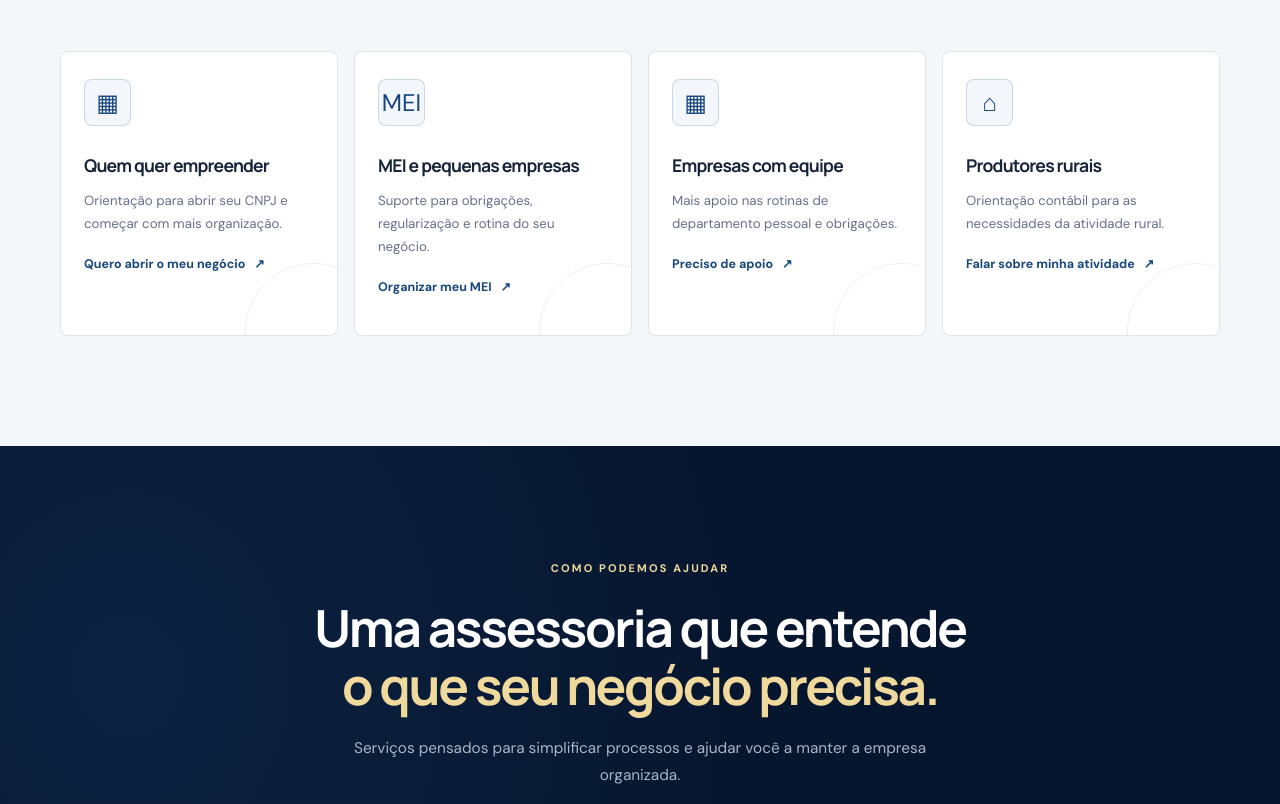
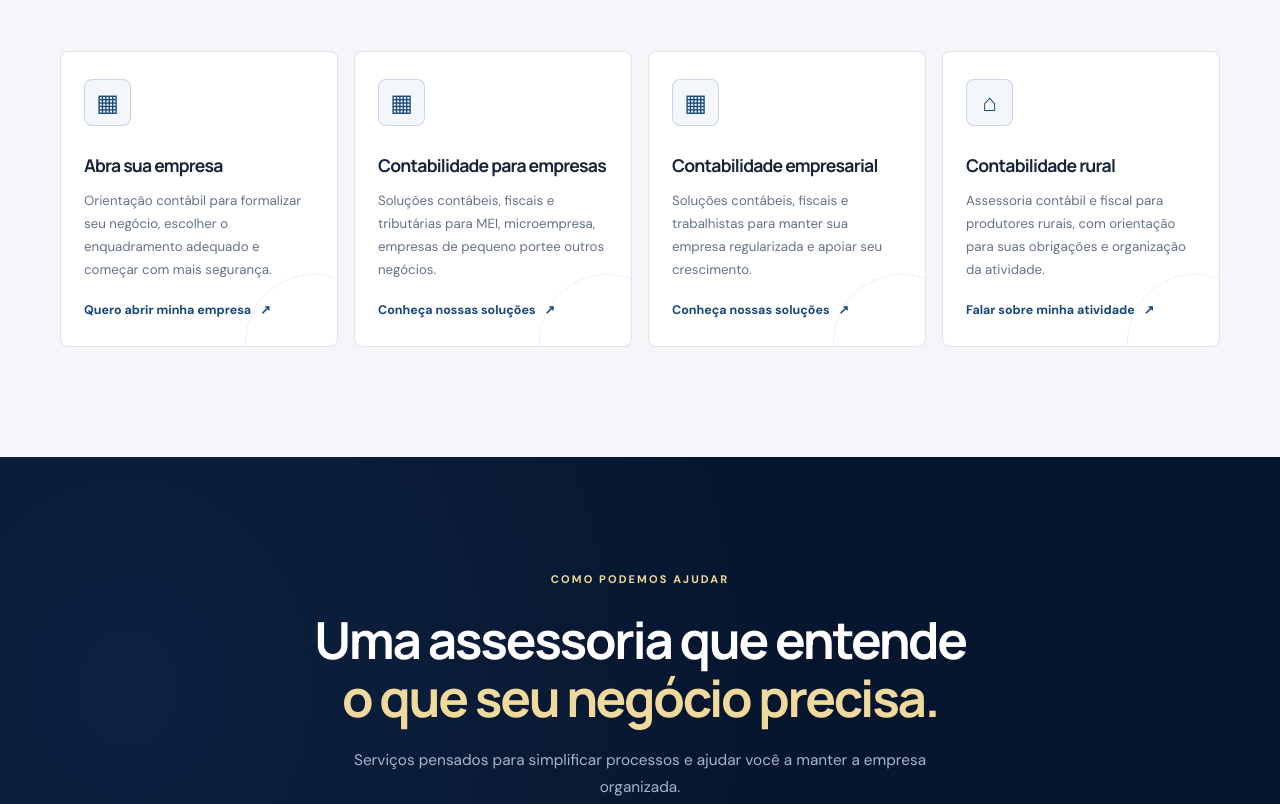
Before and after one commit to spinelloleticia/site_02_lider_assessoria, a plain HTML site: page index.html in a window 1280 px wide. Shown: the part 1390-2194 px from the top of the page. Drawn offline with Linux system fonts and the light colour scheme.

Commit message:
Add files via upload

```diff
--- a/index.html
+++ b/index.html
@@ -455,30 +455,30 @@
         <div class="audience-grid">
           <article class="audience-card reveal">
             <div class="card-icon">▦</div>
-            <h3>Quem quer empreender</h3>
-            <p>Orientação para abrir seu CNPJ e começar com mais organização.</p>
-            <a href="#diagnostico">Quero abrir o meu negócio <span>↗</span></a>
+            <h3>Abra sua empresa</h3>
+            <p>Orientação contábil para formalizar seu negócio, escolher o enquadramento adequado e começar com mais segurança.</p>
+            <a href="#diagnostico">Quero abrir minha empresa<span>↗</span></a>
           </article>
 
           <article class="audience-card reveal reveal-delay">
-            <div class="card-icon">MEI</div>
-            <h3>MEI e pequenas empresas</h3>
-            <p>Suporte para obrigações, regularização e rotina do seu negócio.</p>
-            <a href="#diagnostico">Organizar meu MEI <span>↗</span></a>
+            <div class="card-icon">▦</div>
+            <h3>Contabilidade para empresas</h3>
+            <p>Soluções contábeis, fiscais e tributárias para MEI, microempresa, empresas de pequeno portee outros negócios.</p>
+            <a href="#diagnostico">Conheça nossas soluções<span>↗</span></a>
           </article>
 
           <article class="audience-card reveal reveal-delay-2">
             <div class="card-icon">▦</div>
-            <h3>Empresas com equipe</h3>
-            <p>Mais apoio nas rotinas de departamento pessoal e obrigações.</p>
-            <a href="#diagnostico">Preciso de apoio <span>↗</span></a>
+            <h3>Contabilidade empresarial</h3>
+            <p>Soluções contábeis, fiscais e trabalhistas para manter sua empresa regularizada e apoiar seu crescimento.</p>
+            <a href="#diagnostico">Conheça nossas soluções<span>↗</span></a>
           </article>
 
           <article class="audience-card reveal reveal-delay-3">
             <div class="card-icon">⌂</div>
-            <h3>Produtores rurais</h3>
-            <p>Orientação contábil para as necessidades da atividade rural.</p>
-            <a href="#contato">Falar sobre minha atividade <span>↗</span></a>
+            <h3>Contabilidade rural</h3>
+            <p>Assessoria contábil e fiscal para produtores rurais, com orientação para suas obrigações e organização da atividade.</p>
+            <a href="#contato">Falar sobre minha atividade<span>↗</span></a>
           </article>
         </div>
       </div>
@@ -683,7 +683,7 @@
             <h3>Qual é o seu perfil?</h3>
             <p>Escolha a opção que mais combina com você.</p>
             <div class="choice-grid">
-              <button class="choice" data-group="profile" data-value="MEI"><span>◈</span> Sou MEI</button>
+              <button class="choice" data-group="profile" data-value="SERVICOS"><span>◈</span> Preciso de serviços contábeis</button>
               <button class="choice" data-group="profile" data-value="Empresa"><span>▥</span> Tenho uma empresa</button>
               <button class="choice" data-group="profile" data-value="Produtor rural"><span>⌂</span> Sou produtor rural</button>
               <button class="choice" data-group="profile" data-value="Pessoa física"><span>◎</span> Pessoa física</button>
@@ -868,17 +868,17 @@
           <article class="service-card news-card reveal">
             <div class="service-top">
               <span class="news-tag">Trabalhista</span>
-              <time class="news-date" datetime="2026-10-19">19/10/2026</time>
+              <time class="news-date" datetime="2026-10-19">20/10/2026</time>
             </div>
             <h3>Escala 5x2: o que se sabe até agora</h3>
             <p>Foi aprovado pelo Senado na quarta-feira (14/10/2026), a proposta de Emenda à Constituição (PEC) que prevê o fim da escala 6x1, com dois dias de descanso remunerado por semana.</p>
             <ul>
               <li>A jornada máxima será reduzida gradualmente. O limite atual de 44 horas semanais, cairá primeiro para 42 horas e, depois, para 40 horas.</li>
-              <li>Os prazos para a mudança da jornada começarão a contar a partir da promulgação.</li>
-              <li>Durante os 12 meses seguintes convenções e acordos coletivos poderão estabelecer uma jornada diária superior a oito horas para organizar a escala de 42 horas semanais, desde que os dois dias de descanso sejam mantidos.</li>
-              <li>Depois de 14 meses da promulgação, a jornada máxima será reduzida definitivamente para 40 horas semanais.</li>
+              <li>60 dias após a aprovação da PEC que dá fim à escala 6x1: o limite semanal passa de 44 horas semanais para 42 horas semanais, com dois dias de descanso remunerado por semana, sendo um deles preferencialmente aos domingos.</li>
+              <li>12 meses após a aprovação da PEC: convenções e acordos coletivos podem estabelecer uma jornada superior às 8h e 48 minutos por dia para que dois dias de descanso sejam mantidos.</li>
+              <li>14 meses após a aprovação da PEC: a jornada máxima de trabalho semanal será de 40 horas por semana, com duas folgas na semana, sem redução salarial</li>
             </ul>
-            <p class="news-note">As regras podem mudar. Atualizado em 19/10/2026.</p>
+            <p class="news-note">As regras podem mudar. Atualizado em 20/10/2026.</p>
             <a class="text-link" data-whatsapp data-message="Olá! Gostaria de saber como a escala 5x2 afeta a minha empresa." href="https://wa.me/5597981175782" target="_blank" rel="noopener">Quero entender como isso afeta minha empresa<span>↗</span></a>
           </article>
 
```
